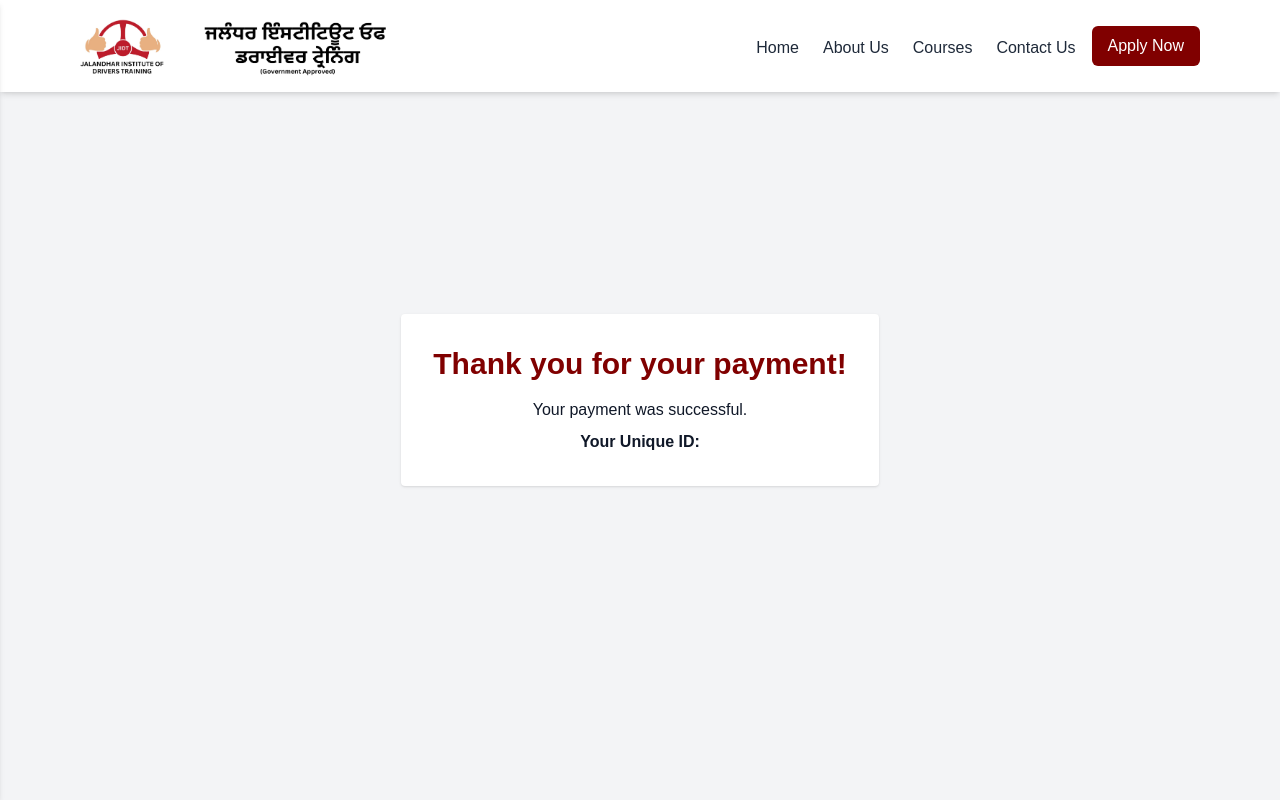
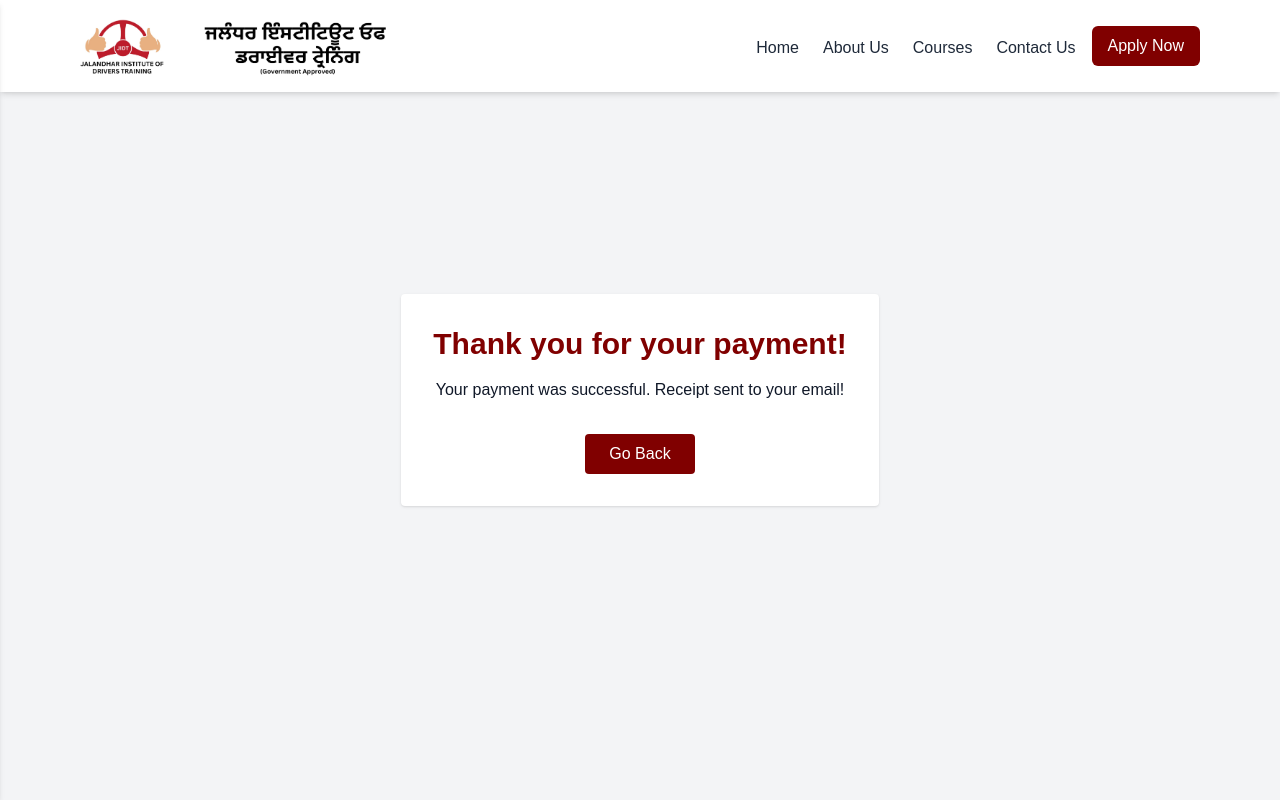
Before and after one commit to vyaparguru/itdc, a Next.js app: page /payment-confirmation in a window 1280 px wide. Shown: the top 800 px of the page. Built offline with nearby package versions, Linux system fonts and the light colour scheme.

Commit message:
added go back button

```diff
--- a/app/gallery/page.js
+++ /dev/null
@@ -1,24 +0,0 @@
-import Image from "next/image";
-
-export default function AboutUs() {
-  return (
-    <section className="max-w-full mx-auto px-6 md:px-12 lg:px-48 py-16 mt-16 md:mt-20 bg-white">
-        <h2 className="text-3xl md:text-4xl font-extrabold text-gray-800 leading-snug mb-5">
-        Gallery
-      </h2>
-      <div className="grid grid-cols-1 md:grid-cols-4 lg:grid-cols-3 gap-8 md:gap-12 mt-10">
-        {["/gallery/g1.jpg", "/gallery/g2.jpg", "/gallery/g3.jpg", "/gallery/g4.jpg", "/gallery/g5.jpg", "/gallery/g6.jpg", "/gallery/g7.jpg", "/gallery/g8.jpg"].map((src, index) => (
-          <div key={index} className="shadow-lg rounded-lg overflow-hidden">
-            <Image
-              src={src}
-              alt={`Gallery image ${index + 1}`}
-              width={200}
-              height={100}
-              className="w-full h-[40vh] object-cover"
-            />
-          </div>
-        ))}
-      </div>
-    </section>
-  );
-}
--- a/app/layout.js
+++ b/app/layout.js
@@ -6,7 +6,7 @@ import Footer from "@/components/Footer";
 
 export const metadata = {
   title: "Jalandhar Institute of Drivers Traning ",
-  description: "Jalandhar Institute of Drivers Traning",
+  description: "A government-approved driver training institution dedicated to providing high-quality driving education and skill development.",
 };
 
 export default function RootLayout({ children }) {
--- a/app/payment-confirmation/page.js
+++ b/app/payment-confirmation/page.js
@@ -11,8 +11,14 @@ function PaymentConfirmationInner() {
     <div className="flex flex-col items-center justify-center min-h-screen bg-gray-100">
       <div className="bg-white p-8 rounded shadow text-center">
         <h1 className="text-3xl font-bold text-[#800000] mb-4">Thank you for your payment!</h1>
-        <p className="mb-2 text-gray-900">Your payment was successful.</p>
-        <p className="font-semibold text-gray-900">Your Unique ID: <span className="text-blue-700">{uniqueId}</span></p>
+        <p className="mb-2 text-gray-900">Your payment was successful. Receipt sent to your email!</p>
+        {/* <p className="font-semibold text-gray-900">Your Unique ID: <span className="text-blue-700">{uniqueId}</span></p> */}
+         <button
+          className="mt-6 px-6 py-2 bg-[#800000] text-white rounded cursor-pointer"
+          onClick={() => (window.location.href = '/')}
+        >
+          Go Back
+        </button>
       </div>
     </div>
   )
@@ -21,8 +27,8 @@ function PaymentConfirmationInner() {
 export default function PaymentConfirmation() {
   return (
     <Suspense fallback={<LoaderOverlay />}>
-  <PaymentConfirmationInner />
-</Suspense>
+      <PaymentConfirmationInner />
+    </Suspense>
 
   )
 }
--- a/app/register/page.js
+++ b/app/register/page.js
@@ -83,7 +83,7 @@ export default function RegistrationForm() {
         theme: { color: '#800000' },
         modal: {
           ondismiss: function () {
-            setLoading(false); // 👈 turn off loader if modal closed
+            setLoading(false);
             setStatus('Payment was cancelled by the user.');
           }
         }
@@ -324,7 +324,7 @@ export default function RegistrationForm() {
               <p className="mb-2 text-gray-900">Application would be void without receipt of payment!</p>
               <p className="mb-4 font-semibold text-gray-900">Your Unique ID: <span className="text-blue-700">{uniqueId}</span></p>
               <button
-                className="bg-[#800000] text-white px-4 py-2 rounded mb-2 w-full z-10"
+                className="bg-[#800000] text-white px-4 py-2 rounded mb-2 w-full z-10 cursor-pointer"
                 onClick={handlePayment}
               >
                 Make Payment (₹{PAYMENT_AMOUNT / 100})
```
